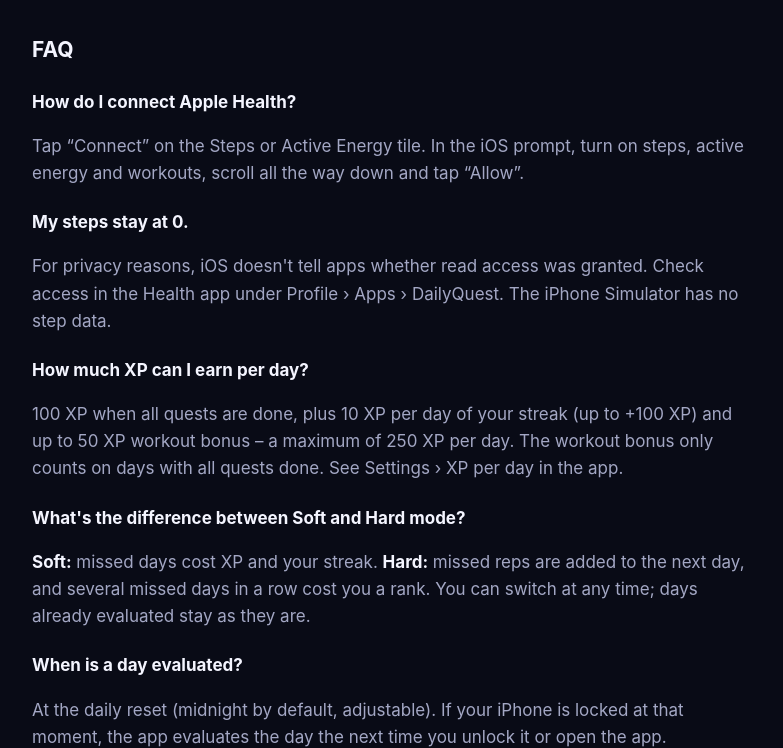
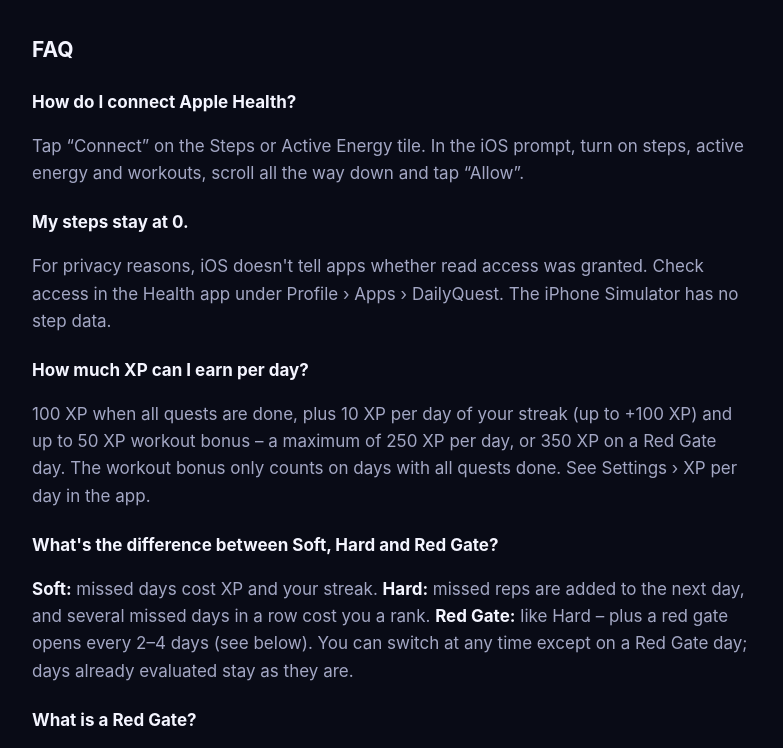
Before and after one commit to Chrizzly90/dailyquest-site, a plain HTML site: page en/support.html in a window 1280 px wide. Shown: the part 159-907 px from the top of the page, without its empty margins (248-1031 px from the left). Drawn offline with Linux system fonts and the light colour scheme.

Commit message:
FAQ: Red-Gate-Modus (DE/EN)
Co-Authored-By: Claude Opus 5.5 <noreply@anthropic.com>

```diff
--- a/en/support.html
+++ b/en/support.html
@@ -24,10 +24,13 @@
   <p>For privacy reasons, iOS doesn't tell apps whether read access was granted. Check access in the Health app under Profile › Apps › DailyQuest. The iPhone Simulator has no step data.</p>
 
   <h3>How much XP can I earn per day?</h3>
-  <p>100 XP when all quests are done, plus 10 XP per day of your streak (up to +100 XP) and up to 50 XP workout bonus – a maximum of 250 XP per day. The workout bonus only counts on days with all quests done. See Settings › XP per day in the app.</p>
+  <p>100 XP when all quests are done, plus 10 XP per day of your streak (up to +100 XP) and up to 50 XP workout bonus – a maximum of 250 XP per day, or 350 XP on a Red Gate day. The workout bonus only counts on days with all quests done. See Settings › XP per day in the app.</p>
 
-  <h3>What's the difference between Soft and Hard mode?</h3>
-  <p><strong>Soft:</strong> missed days cost XP and your streak. <strong>Hard:</strong> missed reps are added to the next day, and several missed days in a row cost you a rank. You can switch at any time; days already evaluated stay as they are.</p>
+  <h3>What's the difference between Soft, Hard and Red Gate?</h3>
+  <p><strong>Soft:</strong> missed days cost XP and your streak. <strong>Hard:</strong> missed reps are added to the next day, and several missed days in a row cost you a rank. <strong>Red Gate:</strong> like Hard – plus a red gate opens every 2–4 days (see below). You can switch at any time except on a Red Gate day; days already evaluated stay as they are.</p>
+
+  <h3>What is a Red Gate?</h3>
+  <p>In Red Gate mode a red gate opens at random every 2–4 days. On that day all targets are raised by ×1.1 to ×1.5 – steps and active energy included. Quests, targets, mode and daily reset can't be changed that day. Complete every quest for ×1.5 XP on your daily score. The next day your normal targets apply again.</p>
 
   <h3>When is a day evaluated?</h3>
   <p>At the daily reset (midnight by default, adjustable). If your iPhone is locked at that moment, the app evaluates the day the next time you unlock it or open the app.</p>
```
Also changed, not shown: de/support.html (+6 -3 lines).
